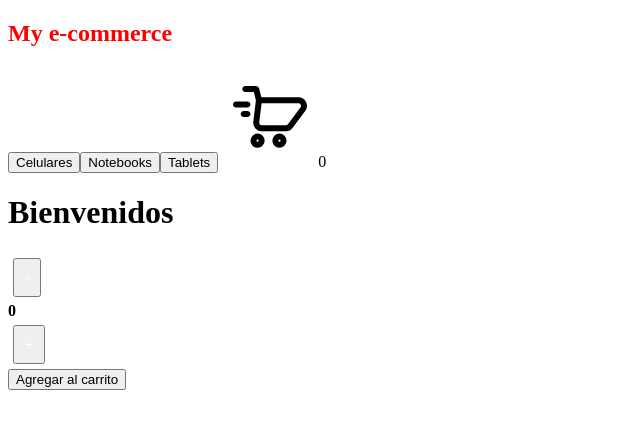
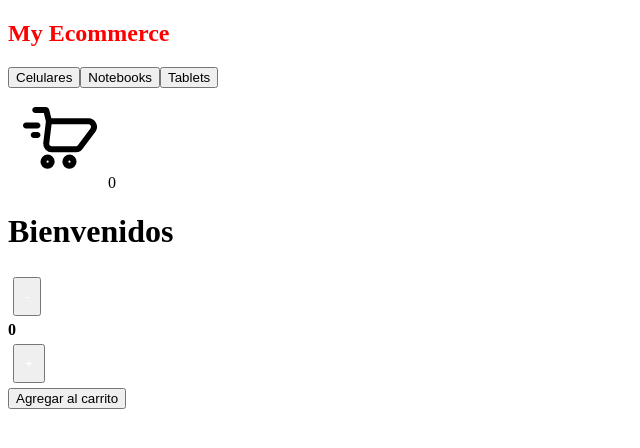
Before and after one commit to Guss159/coderhouse-reactjs-ecomerse, a React (Vite) app: page / in a window 1280 px wide. Shown: the top 448 px of the page, without its empty margins (0-640 px from the left). Built offline with nearby package versions, Linux system fonts and the light colour scheme.

Commit message:
fix: fix bad tags

```diff
--- a/src/components/CartWidget/CartWidget.jsx
+++ b/src/components/CartWidget/CartWidget.jsx
@@ -4,7 +4,7 @@ const CartWidget = ({ count }) => {
   return (
     <>
       <img src={cart} alt="cart-widget" width="100" height="100" />
-      <hi>{count}</hi>
+      {count}
     </>
   );
 };
--- a/src/components/Navbar/NavBar.jsx
+++ b/src/components/Navbar/NavBar.jsx
@@ -9,10 +9,12 @@ const NavBar = () => {
 
   return (
     <nav>
-      <h1 className={style.titulo}>My e-commerce</h1>
-      <Button click={dosomething} label={"Celulares"} />
-      <Button click={dosomething} label={"Notebooks"} />
-      <Button click={dosomething} label={"Tablets"} />
+      <h1 className={style.titulo}>My Ecommerce</h1>
+      <div>
+        <Button click={dosomething} label={"Celulares"} />
+        <Button click={dosomething} label={"Notebooks"} />
+        <Button click={dosomething} label={"Tablets"} />
+      </div>
       <CartWidget count={0} />
     </nav>
   );
```
